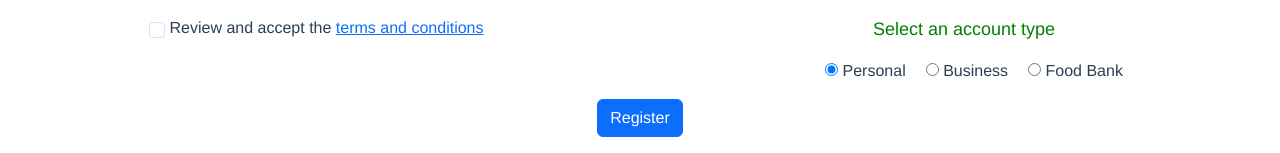
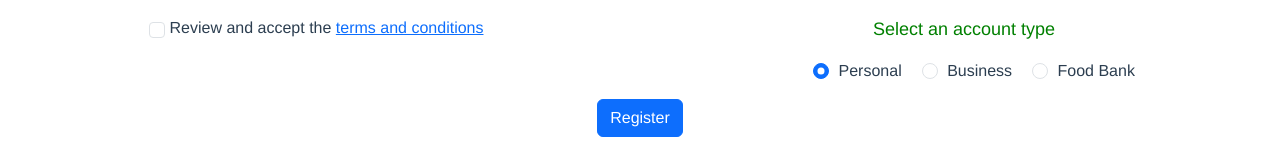
Before and after one commit to alxxjohn/FoodShareApp, a Vue app in the folder clientapp/: page /signup in a window 1280 px wide. Shown: the part 630-783 px from the top of the page. Built offline with nearby package versions, Linux system fonts and the light colour scheme.

Commit message:
modified signup view to reflect isbusiness radio button value based on users' input, and change loginview to use authservice

```diff
--- a/clientapp/src/services/authService.js
+++ b/clientapp/src/services/authService.js
@@ -2,7 +2,7 @@ import apiClient from "./apiClient";
 
 export default {
   login(credentials) {
-    return apiClient.post("/login", credentials);
+    return apiClient.post("/auth/login", credentials);
   },
   register(userData) {
     return apiClient.post("/register/user", userData);
--- a/clientapp/src/views/LoginView.vue
+++ b/clientapp/src/views/LoginView.vue
@@ -20,8 +20,7 @@
 
 
  <script>
- //import authService from '@/services/authService';
- import axios from 'axios';
+ import authService from '@/services/authService';
 
  export default {
    name: 'LoginView',
@@ -45,18 +44,13 @@
     };
 
 
-    //authService.login(data)
-    axios.post('http://localhost:8000/api/auth/login', data, {
-  headers: {
-    'Accept': 'application/json',
-    'Content-Type': 'application/x-www-form-urlencoded'
-  }})
+    authService.login(data)
     .then((response) => {
           //console.log(response);
           const token = response.data.access_token;
           localStorage.setItem('access_token', token);
-          const str = JSON.stringify(token);
-          console.log("Data = " + str);
+
+          // console.log("Data = " + JSON.stringify(token));
           this.message = 'Login successful!';
           this.messageClass = 'success';
 
--- a/clientapp/src/views/SignUpView.vue
+++ b/clientapp/src/views/SignUpView.vue
@@ -67,13 +67,13 @@
       <div class="radio-container">
         <p>Select an account type</p>
         <label class="radio-label">
-          <input type="radio" v-model="accountTypeRadio" value="personal"> Personal
+          <input class="form-check-input" type="radio" v-model="accountTypeRadio" value="personal" @change="is_business = false"> Personal
         </label>
         <label class="radio-label">
-          <input type="radio" v-model="accountTypeRadio" value="business"> Business
+          <input class="form-check-input" type="radio" v-model="accountTypeRadio" value="business" @change="is_business = true"> Business
         </label>
         <label class="radio-label">
-          <input type="radio" v-model="accountTypeRadio" value="foodbank"> Food Bank
+          <input class="form-check-input" type="radio" v-model="accountTypeRadio" value="foodbank" @change="is_business = true"> Food Bank
         </label>
       </div>
     </div>
@@ -89,10 +89,7 @@
 
 <script>
 import authService from '@/services/authService';
-//import MockAdapter from 'axios-mock-adapter';
 import { states } from '@/utils/const.js';
-//import axios from 'axios';
-//import apiClient from '@/services/apiClient';
 
 
  export default {
@@ -114,8 +111,9 @@ import { states } from '@/utils/const.js';
       city: '',
       zip: '',
       phone: '',
-      submitted: false
-
+      submitted: false,
+      is_business:false,
+      is_admin:false
     };
 
 
@@ -135,18 +133,16 @@ import { states } from '@/utils/const.js';
       state: this.selectedState,
       zipCode: this.zip,
       phone: this.phone,
-      is_business: false,
-      is_admin: false
+      is_business: this.is_business,
+      is_admin: this.is_admin
     };
-    const str = JSON.stringify(data);
-    console.log("Data = " + str);
+    console.log("RequestBody = " + JSON.stringify(data));
 
     authService.register(data)
     .then((response) => {
           console.log(response)
-          this.message = 'Registration successful!';
-          this.messageClass = 'success';
-          this.name = ''; // Clear the input field
+          this.$router.push('/login');
+
         })
         .catch((error ) => {
           console.log(error.response);
@@ -156,12 +152,6 @@ import { states } from '@/utils/const.js';
     }
   }
 };
-
-
-//const mock = new MockAdapter(apiClient);
-
-//mock.onPost('/api/register/user').reply(200, {message: 'This is a mock test: Registration successful'});
-
 
  </script>
 
```
